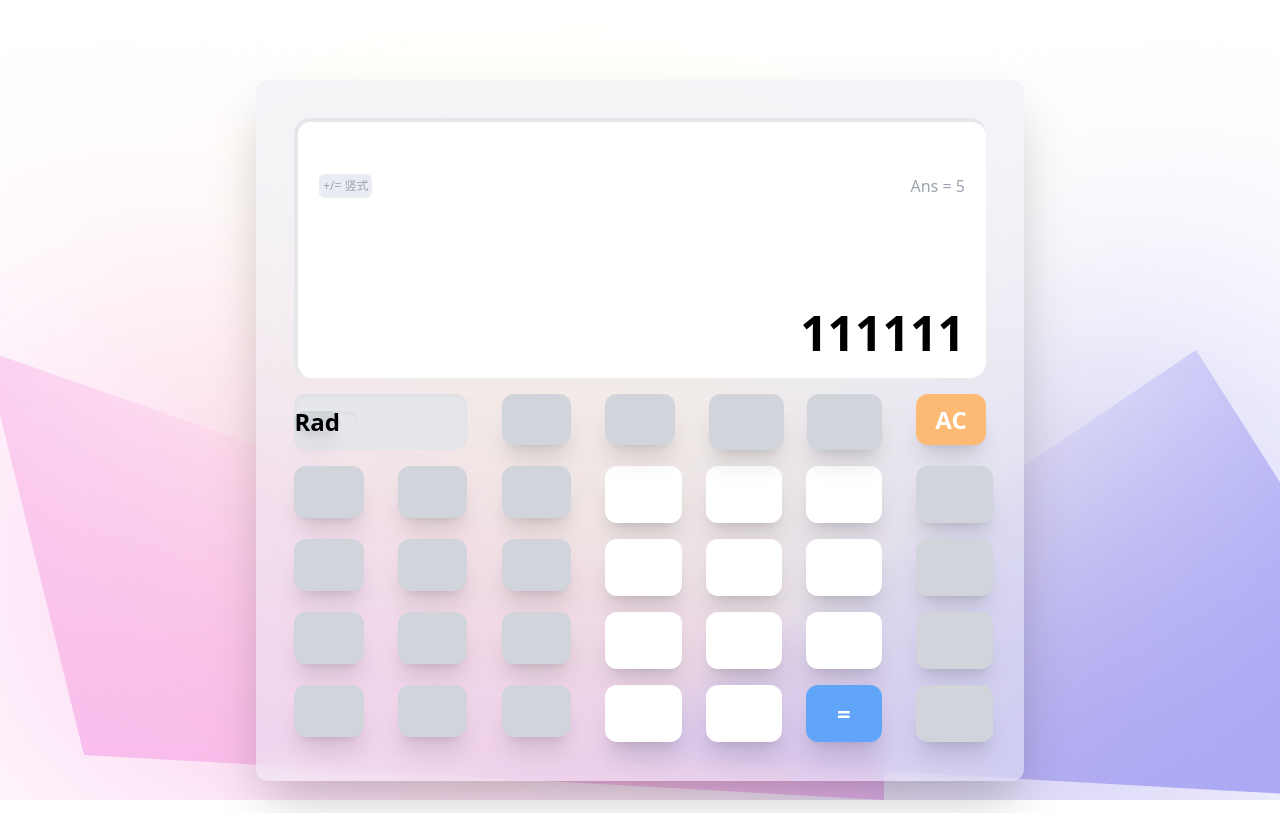
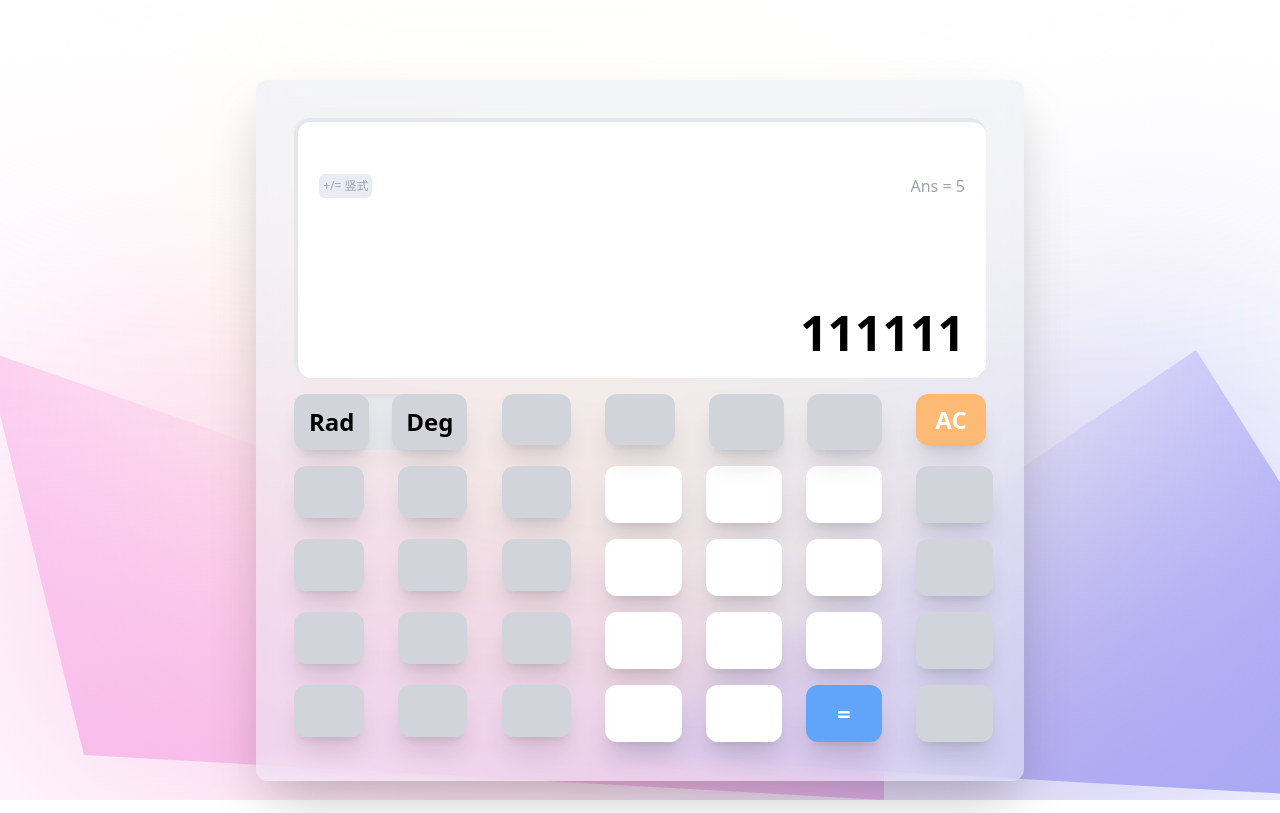
Before and after one commit to Dandelion-F/Calculator, a Vue app: page / in a window 1280 px wide. Built offline with nearby package versions, Linux system fonts and the light colour scheme.

Commit message:
fix: change mode-box-style

```diff
--- a/src/components/Counter/Operation/Mode/mode.vue
+++ b/src/components/Counter/Operation/Mode/mode.vue
@@ -3,12 +3,12 @@
 <template>
   <div class="operation-mode-box">
     <div class="operation-mode-btn">Rad</div>
-    <!-- <div class="operation-mode-btn">Deg</div> -->
+    <div class="operation-mode-btn">Deg</div>
   </div>
 </template>
 
 <style lang="postcss" scoped>
 .operation-mode-box {
-  @apply flex aspect-[37/12] w-[37%] justify-between rounded-xl bg-gray-200 shadow-inner;
+  @apply flex h-full w-full justify-between rounded-xl bg-gray-200 shadow-inner;
 }
 </style>
```
